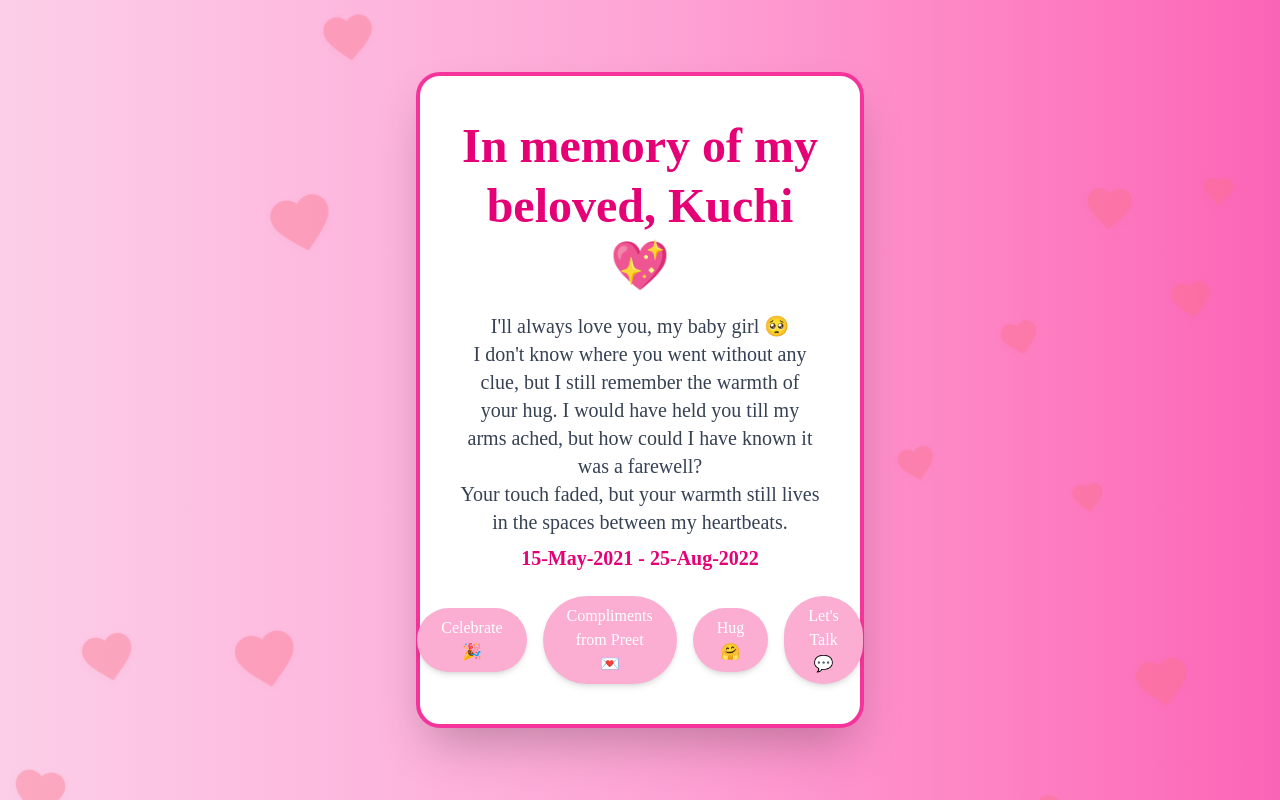
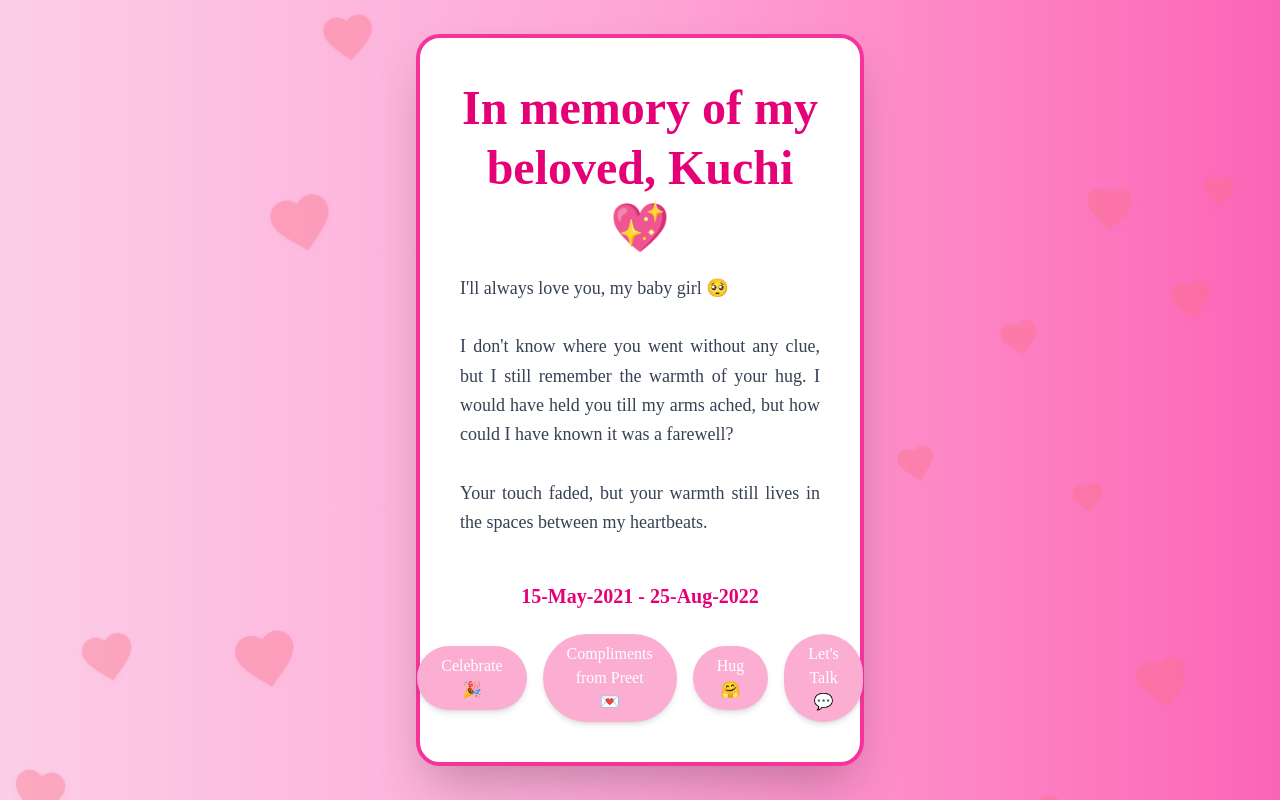
Before and after one commit to Trippy-69/Personal, a React (Vite) app: page / in a window 1280 px wide. Shown: the top 800 px of the page. Built offline with nearby package versions, Linux system fonts and the light colour scheme.

Commit message:
added messages

```diff
--- a/src/App.jsx
+++ b/src/App.jsx
@@ -31,7 +31,7 @@ function App() {
     "Kuchi, you're like first rain! pehli barish",
     "Kuchi, tenu suit suit krda! 🌟",
     "Kuchi, tumari baatein itni sweet h ki chocolate apna job chhod de! 💘",
-    "Kuchi, you're simply the best! �",
+    "Kuchi, you're simply the best! 🏆",
     "Kuchi, you have a different positivity within you! 🌈",
     "Kuchi, you carry a different aura!",
     "kuchi, tum dil ki bohot saaf ho :) 💛",
@@ -124,11 +124,13 @@ function App() {
 
       <div className="bg-white p-6 sm:p-10 rounded-3xl shadow-2xl max-w-xs sm:max-w-md relative z-10 border-4 border-pink-500 transform transition-all hover:scale-105 hover:shadow-pink-600 text-center flex flex-col items-center" style={{ fontFamily: 'Times New Roman, serif' }}>
         <h2 className="text-3xl sm:text-5xl text-pink-600 font-bold leading-tight">In memory of my beloved, Kuchi💖</h2>
-        <p className="text-gray-700 mt-4 text-lg sm:text-xl text-left sm:text-center px-2 sm:px-0">
-          I'll always love you, my baby girl 🥺<br />
-          I don't know where you went without any clue, but I still remember the warmth of your hug. I would have held you till my arms ached, but how could I have known it was a farewell? <br />
-          Your touch faded, but your warmth still lives in the spaces between my heartbeats.<br />
-          <span className="block mt-2 text-center font-semibold text-pink-600">15-May-2021 - 25-Aug-2022</span>
+        <p className="text-gray-700 mt-4 text-base sm:text-lg text-justify px-2 sm:px-0 leading-relaxed">
+          I'll always love you, my baby girl 🥺<br /><br />
+          I don't know where you went without any clue, but I still remember the warmth of your hug. I would have held you till my arms ached, but how could I have known it was a farewell? <br /><br />
+          Your touch faded, but your warmth still lives in the spaces between my heartbeats.<br /><br />
+          <span className="block mt-4 text-center font-semibold text-pink-600 text-lg sm:text-xl">
+            15-May-2021 - 25-Aug-2022
+          </span>
         </p>
         <div className="mt-6 space-y-4 sm:space-y-0 sm:space-x-4 flex flex-col sm:flex-row items-center justify-center w-full">
           <button onClick={handleForgiveClick} className="bg-[#FBAED2] text-white px-6 py-2 rounded-full shadow-md hover:bg-[#F98FB8] transition transform hover:scale-105 w-full sm:w-auto">
```
